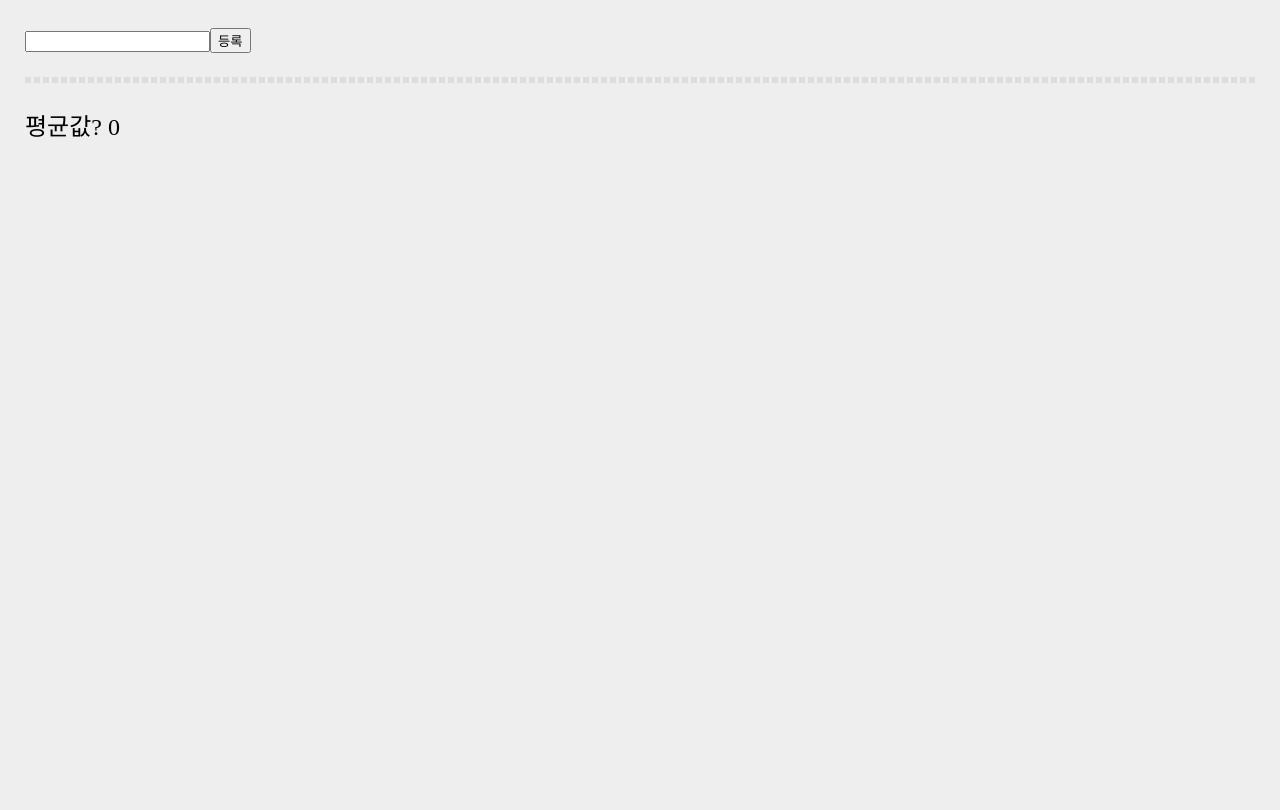
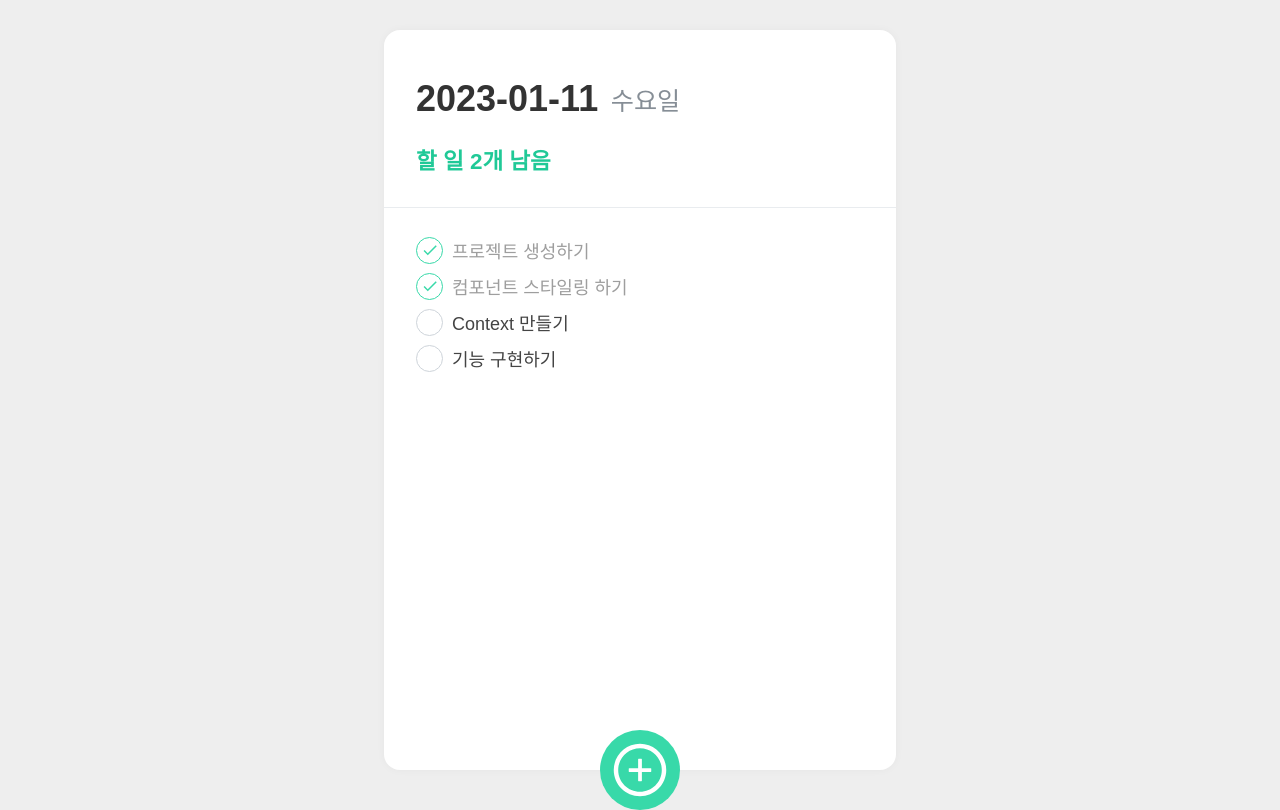
Before and after one commit to BangHG/blog, a React (Create React App) app: page / in a window 1280 px wide. Built offline with nearby package versions, Linux system fonts and the light colour scheme.

Commit message:
TodoList 예제

```diff
--- a/package.json
+++ b/package.json
@@ -9,7 +9,9 @@
     "node-sass": "^7.0.3",
     "react": "^18.2.0",
     "react-dom": "^18.2.0",
+    "react-icons": "^4.7.1",
     "react-scripts": "5.0.1",
+    "styled-components": "^5.3.6",
     "web-vitals": "^2.1.4"
   },
   "scripts": {
--- /dev/null
+++ b/src/TodoList.js
@@ -0,0 +1,24 @@
+// 2023-01-11 16:25
+// 예제 : https://react.vlpt.us/mashup-todolist/01-create-components.html
+// ICON: https://react-icons.github.io/react-icons/icons?name=md
+
+import React from 'react';
+import './TodoList.scss';
+import TodoTemplate from './components/TodoTemplate';
+import TodoHead from './components/TodoHead';
+import TodoList from './components/TodoList';
+import TodoCreate from './components/TodoCreate';
+
+function ToDoList() {
+  return (
+    <div>
+      <TodoTemplate>
+        <TodoHead></TodoHead>
+        <TodoList></TodoList>
+        <TodoCreate />
+      </TodoTemplate>
+    </div>
+  );
+}
+
+export default ToDoList;
--- /dev/null
+++ b/src/TodoList.scss
@@ -0,0 +1,177 @@
+@function rem($val) {
+  @return ($val/ 18rem);
+}
+
+* {
+  &:before,
+  &:after,
+  * {
+    box-sizing: border-box;
+    margin: 0;
+    padding: 0;
+  }
+}
+
+body {
+  min-height: 100vh;
+  padding: 30px 0;
+  background-color: #eee;
+  font-family: 'NanumSquare', '나눔스퀘어', '돋움', sans-serif;
+  font-size: 18px;
+  display: flex;
+  align-items: center;
+  justify-content: center;
+}
+input {
+  font-family: 'NanumSquare', '나눔스퀘어', '돋움', sans-serif;
+}
+
+.todoList {
+  width: 512px;
+  height: 768px;
+  max-height: calc(100vh - 30px * 2);
+  // overflow: hidden;
+  position: relative; /* 추후 박스 하단에 추가 버튼을 위치시키기 위한 설정 */
+  background: white;
+  border-radius: 1rem;
+  box-shadow: 0 0 8px 0 rgba(0, 0, 0, 0.04);
+  margin: 0 auto; /* 페이지 중앙에 나타나도록 설정 */
+  // margin-top: 96px;
+  // margin-bottom: 32px;
+  display: flex;
+  flex-direction: column;
+  &__head {
+    display: flex;
+    flex-wrap: wrap;
+    align-items: center;
+    padding: 3rem 2rem 2rem;
+    border-bottom: 1px solid #e9ecef;
+    h1 {
+      margin: 0;
+      font-size: 2em;
+      font-weight: 900;
+      color: #333;
+    }
+    .day {
+      margin-left: 0.5em;
+      // margin-top: 4px;
+      color: #868e96;
+      font-size: 1.4em;
+    }
+    .tasks-left {
+      width: 100%;
+      color: #20c997;
+      font-size: 1.25em;
+      margin-top: 1em;
+      font-weight: bold;
+    }
+  }
+  &__list {
+    flex: 1;
+    padding: 20px 32px;
+    padding-bottom: 48px;
+    overflow-y: auto;
+  }
+  &__item {
+    display: flex;
+    align-items: center;
+    height: 1.5em;
+    margin: 0.5em auto;
+    &:hover {
+      .remove {
+        display: initial;
+      }
+    }
+  }
+
+  .remove {
+    display: flex;
+    align-items: center;
+    justify-content: center;
+    color: #dee2e6;
+    font-size: 1.3em;
+    cursor: pointer;
+    display: none;
+    &:hover {
+      color: #ff6b6b;
+    }
+  }
+
+  .checkCircle {
+    width: 1.5em;
+    height: 1.5em;
+    border-radius: 50%;
+    border: 1px solid #ced4da;
+    font-size: 1em;
+    display: flex;
+    align-items: center;
+    justify-content: center;
+    margin-right: 0.5em;
+    cursor: pointer;
+  }
+
+  .text {
+    flex: 1;
+    color: #444;
+  }
+}
+
+.InsertFormPositioner {
+  width: 100%;
+  bottom: 0;
+  left: 0;
+  position: absolute;
+  .InsertForm {
+    background: #f8f9fa;
+    padding-left: 32px;
+    padding-top: 32px;
+    padding-right: 32px;
+    padding-bottom: 72px;
+
+    border-bottom-left-radius: 16px;
+    border-bottom-right-radius: 16px;
+    border-top: 1px solid #e9ecef;
+  }
+  .Input {
+    padding: 12px;
+    border-radius: 4px;
+    border: 1px solid #dee2e6;
+    width: 100%;
+    outline: none;
+    font-size: 18px;
+    box-sizing: border-box;
+    width: 100%;
+  }
+}
+
+.CircleButton {
+  background: #38d9a9;
+  &:hover {
+    background: lighten(#38d9a9, 5%);
+  }
+  &:active {
+    background: darken(#38d9a9, 5%);
+  }
+
+  z-index: 5;
+  cursor: pointer;
+  width: 80px;
+  height: 80px;
+  display: block;
+  align-items: center;
+  justify-content: center;
+  font-size: 60px;
+  position: absolute;
+  left: 50%;
+  bottom: 0px;
+  transform: translate(-50%, 50%);
+  color: white;
+  border-radius: 50%;
+  border: none;
+  outline: none;
+  display: flex;
+  align-items: center;
+  justify-content: center;
+
+  transition: 0.125s all ease-in;
+}
--- /dev/null
+++ b/src/components/TodoCreate.js
@@ -0,0 +1,42 @@
+import React, { useState } from 'react';
+import { AiOutlinePlusCircle } from 'react-icons/ai';
+import styled, { css } from 'styled-components';
+
+const CircleButton = styled.button`
+  ${(props) =>
+    props.open &&
+    // /* 여기에 스타일을 작성합니다 (css문법) */
+    css`
+      background: #ff6b6b;
+      &:hover {
+        background: #ff8787;
+      }
+      &:active {
+        background: #fa5252;
+      }
+      transform: translate(-50%, 50%) rotate(45deg);
+    `}
+`;
+
+function TodoCreate() {
+  const [open, setOpen] = useState(false);
+
+  const onToggle = () => setOpen(!open);
+
+  return (
+    <div>
+      {open && (
+        <div className="InsertFormPositioner">
+          <form className="InsertForm">
+            <input className="Input" autoFocus placeholder="할 일을 입력하고 Enter를 누르세요"></input>
+          </form>
+        </div>
+      )}
+      <CircleButton className="CircleButton" onClick={onToggle} open={open}>
+        <AiOutlinePlusCircle></AiOutlinePlusCircle>
+      </CircleButton>
+    </div>
+  );
+}
+
+export default TodoCreate;
--- /dev/null
+++ b/src/components/TodoHead.js
@@ -0,0 +1,13 @@
+import React from 'react';
+
+function TodoHead() {
+  return (
+    <header className="todoList__head">
+      <h1>2023-01-11</h1>
+      <p className="day">수요일</p>
+      <div className="tasks-left">할 일 2개 남음</div>
+    </header>
+  );
+}
+
+export default TodoHead;
--- /dev/null
+++ b/src/components/TodoItem.js
@@ -0,0 +1,32 @@
+import React from 'react';
+import { MdDone, MdDelete } from 'react-icons/md';
+import styled, { css } from 'styled-components';
+
+const TodoItemBlock = styled.div`
+  ${(props) =>
+    props.done &&
+    css`
+      .text {
+        color: #9e9e9e;
+      }
+      .checkCircle {
+        color: #38d9a9;
+        border-color: #38d9a9;
+      }
+    `}
+`;
+
+function TodoItem({ id, done, text }) {
+  return (
+    <TodoItemBlock className="todoList__item" done={done}>
+      <div className="checkCircle">{done && <MdDone />}</div>
+
+      <div className="text">{text}</div>
+      <div className="remove">
+        <MdDelete />
+      </div>
+    </TodoItemBlock>
+  );
+}
+
+export default TodoItem;
--- /dev/null
+++ b/src/components/TodoList.js
@@ -0,0 +1,15 @@
+import React from 'react';
+import TodoItem from './TodoItem';
+
+function TodoList() {
+  return (
+    <div className="todoList__list">
+      <TodoItem text="프로젝트 생성하기" done={true} />
+      <TodoItem text="컴포넌트 스타일링 하기" done={true} />
+      <TodoItem text="Context 만들기" done={false} />
+      <TodoItem text="기능 구현하기" done={false} />
+    </div>
+  );
+}
+
+export default TodoList;
--- /dev/null
+++ b/src/components/TodoTemplate.js
@@ -0,0 +1,7 @@
+import React from 'react';
+
+function TodoTemplate({ children }) {
+  return <div className="todoList">{children}</div>;
+}
+
+export default TodoTemplate;
--- a/src/index.js
+++ b/src/index.js
@@ -1,12 +1,12 @@
 import React from 'react';
 import ReactDOM from 'react-dom/client';
-import './index.css';
-import Average from './Average.repeat';
+// import './index.css';
+import TodoList from './TodoList';
 import reportWebVitals from './reportWebVitals';
 const root = ReactDOM.createRoot(document.getElementById('root'));
 root.render(
   <React.StrictMode>
-    <Average />
+    <TodoList />
   </React.StrictMode>
 );
 
```
Also changed, not shown: 2 other files (tests, documents, lock files or other folders).
